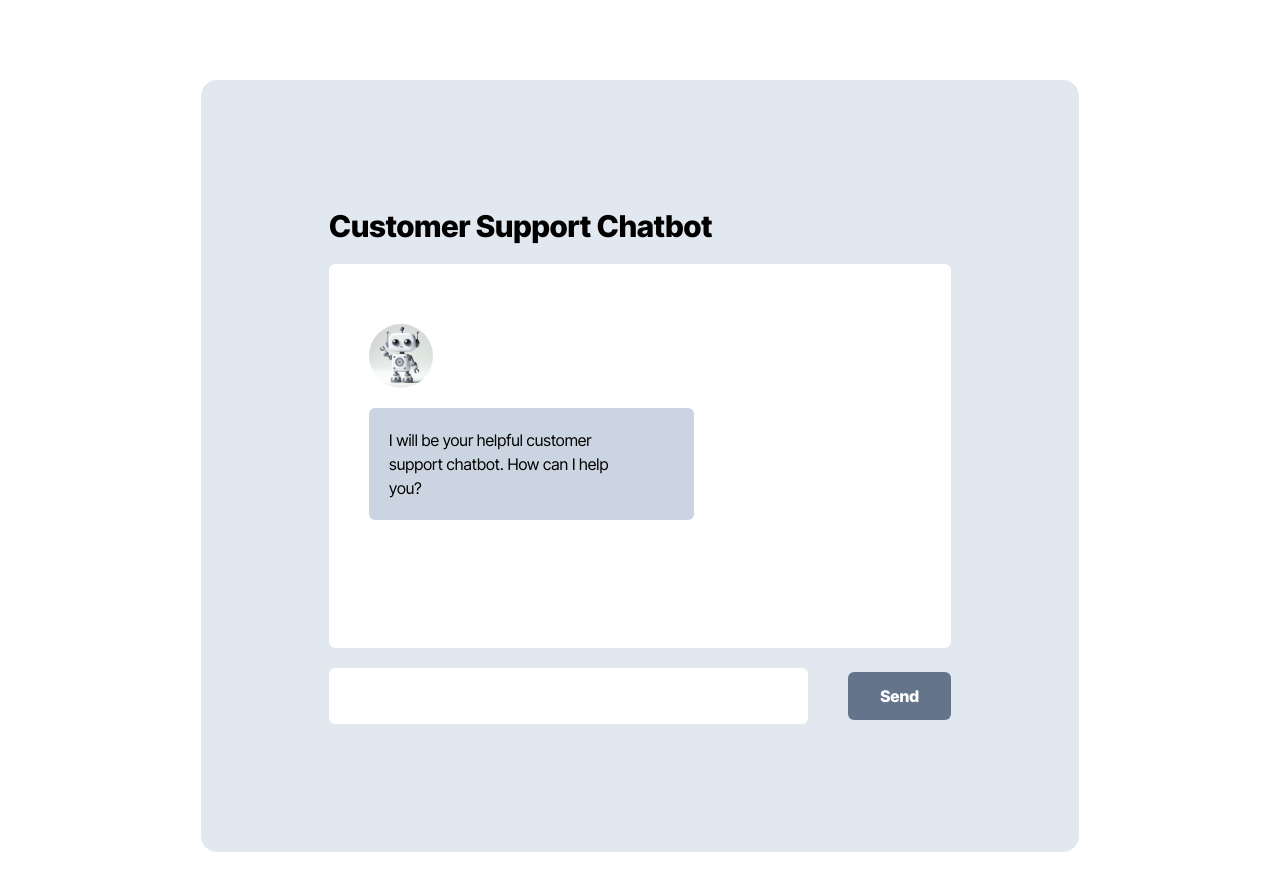
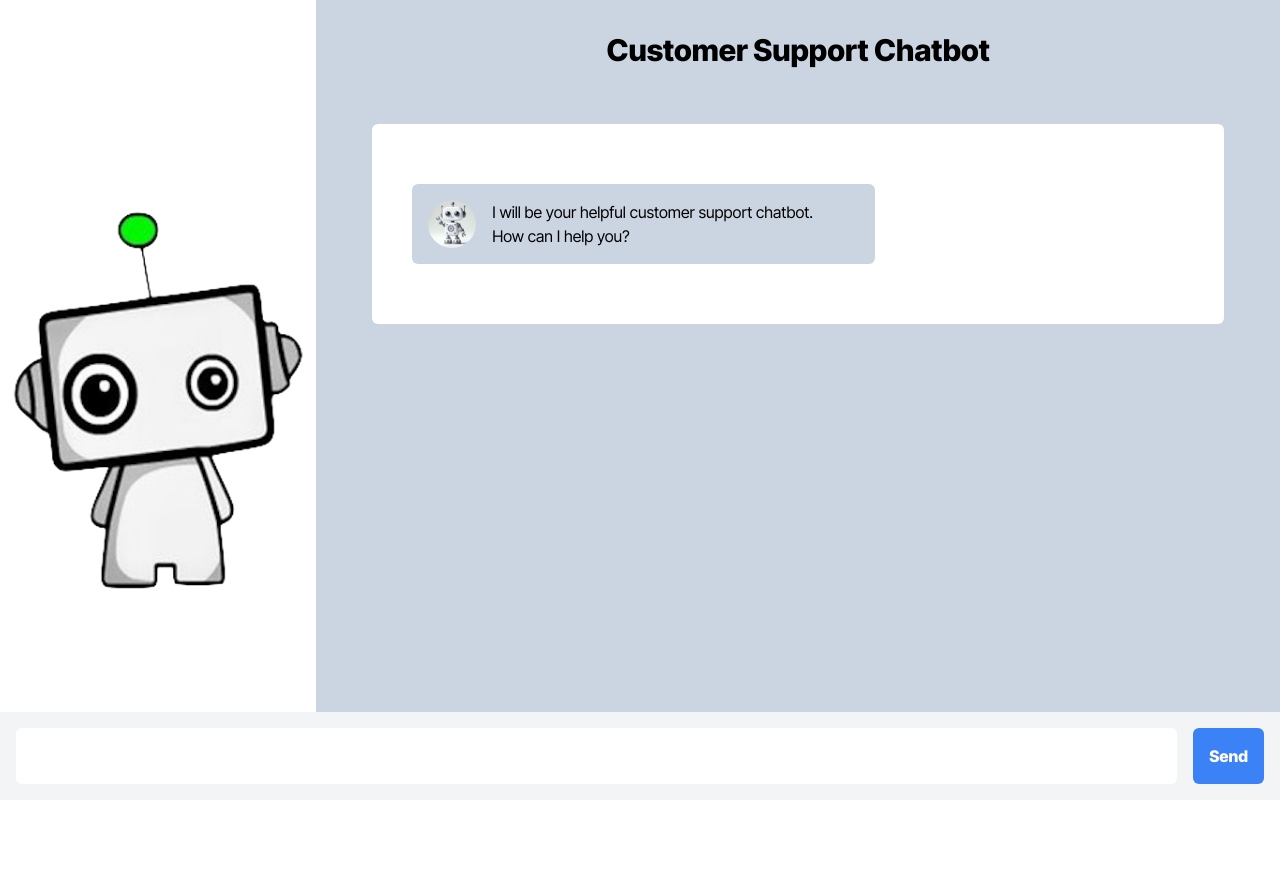
Before and after one commit to rchrisarevalo/ai-customer-support-headstarter-week-3, a Next.js app: page / in a window 1280 px wide. Shown: the top 890 px of the page. After the commit the page ends 800 px from the top, so only its background shows below. Built offline with nearby package versions, Linux system fonts and the light colour scheme.

Commit message:
updated UI with larger dashboard

```diff
--- a/app/components/ChatBotUI.tsx
+++ b/app/components/ChatBotUI.tsx
@@ -99,11 +99,8 @@ const ChatBotUI = () => {
   };
 
   return (
-    <div className="flex flex-col item-center bg-slate-200 justify-center gap-5 text-left ml-36 mr-36 max-lg:w-4/5 max-sm:w-full mt-20 mb-20 max-sm:ml-2 max-sm:mr-2 p-32 max-sm:p-12 rounded-2xl">
-      <h1 className="font-extrabold text-3xl max-sm:text-2xl">
-        Customer Support Chatbot
-      </h1>
-      <div className="overflow-hidden h-full">
+    <div className="flex flex-col item-center bg-slate-300 justify-center text-left max-lg:w-4/5 max-sm:w-full max-sm:ml-2 max-sm:mr-2 p-8 max-sm:p-3">
+      <div className="flex-grow overflow-y-auto p-6">
         <MessageDashboard>
           <>
             {responses.map((res, i) => (
@@ -126,26 +123,26 @@ const ChatBotUI = () => {
           </>
         </MessageDashboard>
       </div>
+      <div className="w-full p-4 bg-gray-100 fixed bottom-0 right-0">
         <form
           onSubmit={handleChatSubmission}
-        className="flex flex-row max-sm:flex-col items-center justify-center gap-10 text-left rounded-md"
+          className="flex flex-row max-sm:flex-col items-center justify-center gap-4 text-left rounded-md"
         >
           <textarea
-          className="border-transparent pb-4 bg-white outline-transparent p-4 items-center rounded-md resize-none w-full"
+            className="border-transparent outline-transparent bg-white p-4 rounded-md resize-none w-full"
             onChange={(e) => setChatInput(e.target.value)}
             value={chatInput}
             rows={1}
             required
-        ></textarea>
-        <div className="flex flex-col justify-center items-center">
+          />
             <button
               type="submit"
-            className="p-8 py-3 rounded-md bg-slate-500 text-white font-extrabold"
+              className="p-4 rounded-md bg-blue-500 text-white font-extrabold"
             >
               Send
             </button>
+        </form>
       </div>
-      </form>
     </div>
   );
 };
--- a/app/components/Dashboard.tsx
+++ b/app/components/Dashboard.tsx
@@ -24,20 +24,18 @@ interface DashboardProps {
 export const ChatBotMessage: React.FC<ChatBotMessageDisplayProps & { isLoading: boolean }> = ({ message, isLoading }) => {
   return (
     <div className="flex flex-col gap-5 items-start text-left">
-      <div className="flex items-center">
-        <Image
-          src={chatbot_img}
-          alt="chatbot-ai-generated"
-          className="w-16 h-16 rounded-full pointer-events-none"
-        />
-      </div>
       {isLoading ? (
         <div className="flex items-center">
           <Loading isLoading={isLoading} />
         </div>
       ) : (
-        <div className="p-5 w-3/5 max-sm:w-3/4 bg-slate-300 text-black rounded-md">
-          <p className="mr-10 max-sm:mr-0">
+        <div className="p-2 w-3/5 max-sm:w-3/4 bg-slate-300 text-black rounded-md flex flex-row items-center justify-between">
+          <Image
+          src={chatbot_img}
+          alt="chatbot-ai-generated"
+          className="w-16 h-16 rounded-full pointer-events-none p-2"
+          />
+          <p className="mr-10 max-sm:mr-0 flex-grow p-2">
             {message?.split("\n").map((par, i) => (
               <span key={`par-${i}`} className="flex flex-col gap-4">
                 {par}
@@ -53,21 +51,19 @@ export const ChatBotMessage: React.FC<ChatBotMessageDisplayProps & { isLoading:
 export const UserMessage: React.FC<UserMessageDisplayProps> = ({ message }) => {
   return (
     <div className="flex flex-col items-end max-sm:items-end gap-5 text-left">
-      <div className="flex flex-row items-center">
-        <Image
-          src={user_img}
-          alt="user-ai-generated"
-          className="w-16 h-16 rounded-full pointer-events-none"
-        />
-      </div>
-      <div className="p-5 w-3/5 max-sm:w-3/4 bg-blue-500 text-white rounded-md">
-        <p className="mr-10 max-sm:mr-0">
+      <div className="p-2 w-3/5 max-sm:w-3/4 bg-blue-500 text-white rounded-md flex flex-row items-center justify-between">
+        <p className="mr-10 max-sm:mr-0 flex-grow p-2">
           {message?.toString().split("\n").map((par, i) => (
             <span key={`par-${i}`} className="flex flex-col gap-4">
               {par}
             </span>
           ))}
         </p>
+        <Image
+          src={user_img}
+          alt="user-ai-generated"
+          className="w-16 h-16 rounded-full pointer-events-none p-2"
+        />
       </div>
     </div>
   );
@@ -75,7 +71,7 @@ export const UserMessage: React.FC<UserMessageDisplayProps> = ({ message }) => {
 
 export const MessageDashboard: React.FC<DashboardProps> = ({ children }) => {
   return (
-    <div id="chatbot-dashboard" className="flex flex-col min-w-full h-96 overflow-y-scroll p-10 max-sm:p-5 gap-5 max-lg:ml-10 max-lg:mr-10 max-sm:ml-0 max-sm:mr-0 max-sm:py-5 rounded-md max-sm:w-full bg-white text-black">
+    <div id="chatbot-dashboard" className="flex flex-col w-full h-full overflow-y-auto p-10 max-sm:p-5 gap-5 max-lg:ml-10 max-lg:mr-10 max-sm:ml-0 max-sm:mr-0 max-sm:py-5 rounded-md bg-white text-black">
       {children}
     </div>
   );
--- a/app/layout.tsx
+++ b/app/layout.tsx
@@ -5,8 +5,8 @@ import "./globals.css";
 const inter = Inter_Tight({ subsets: ["latin"] });
 
 export const metadata: Metadata = {
-  title: "Create Next App",
-  description: "Generated by create next app",
+  title: "Support.AI",
+  description: "Your personal AI support chatbot!",
 };
 
 export default function RootLayout({
--- a/app/page.tsx
+++ b/app/page.tsx
@@ -1,9 +1,22 @@
 import ChatBotUI from "./components/ChatBotUI";
+import robot from "./images/robot.png";
 
 export default function Home() {
   return (
-    <main className="flex min-h-screen bg-white text-black flex-col items-center justify-center">
-      <ChatBotUI />
+    <main className="flex min-h-screen bg-white text-black">
+      <div className="flex flex items-center justify-center">
+      <img
+        src={robot.src}
+        alt="large-decorative-image"
+        className="w-full h-auto object-cover p-2"
+      />
+      </div>
+      <div className="flex-col items-center justify-center w-4/5 min-h-screen bg-slate-300">
+        <h1 className="font-extrabold text-3xl max-sm:text-2xl text-center pt-8">
+          Customer Support Chatbot
+        </h1>
+        <ChatBotUI />
+      </div>
     </main>
   );
 }
```
Also changed, not shown: app/images/robot.png (added). Lines whose indentation alone changed are shown as unchanged.
